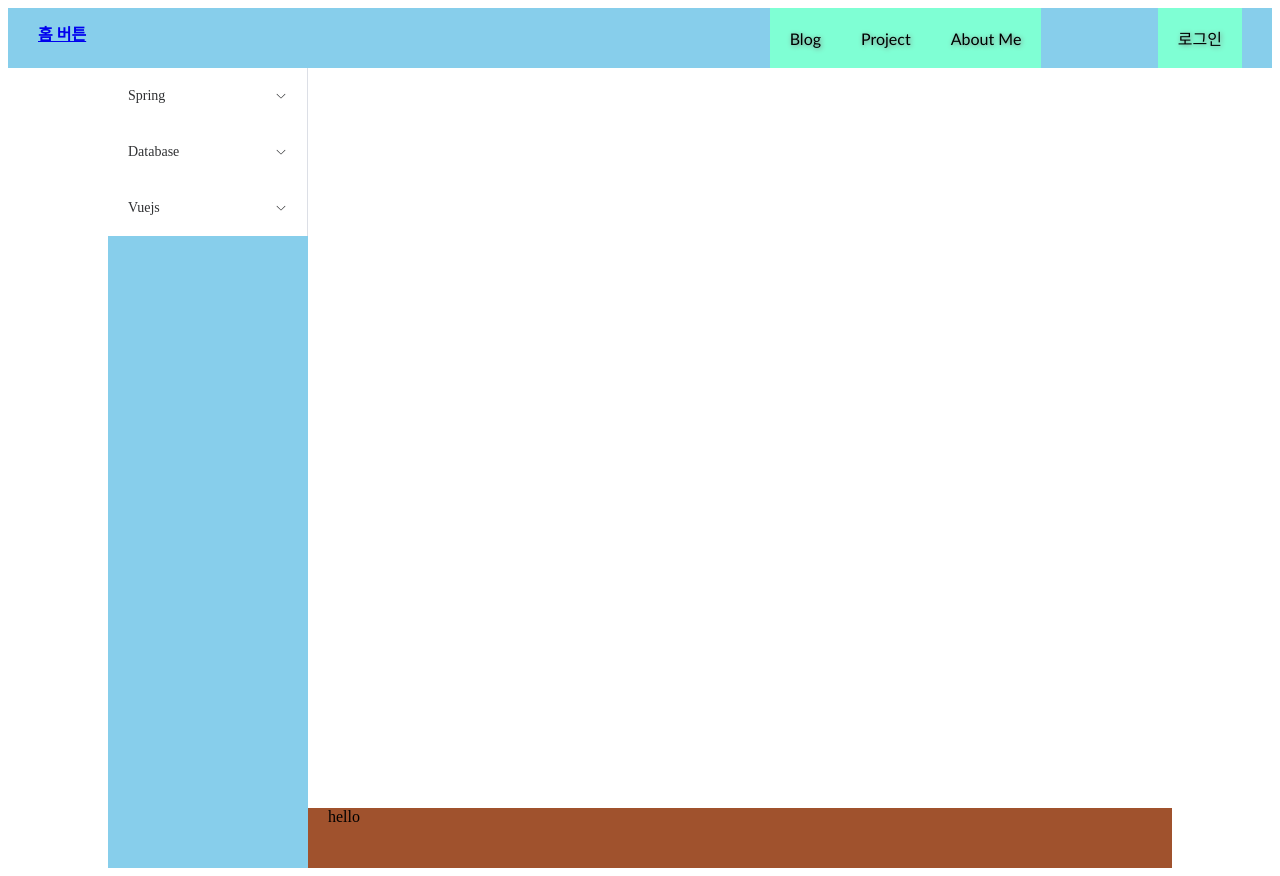
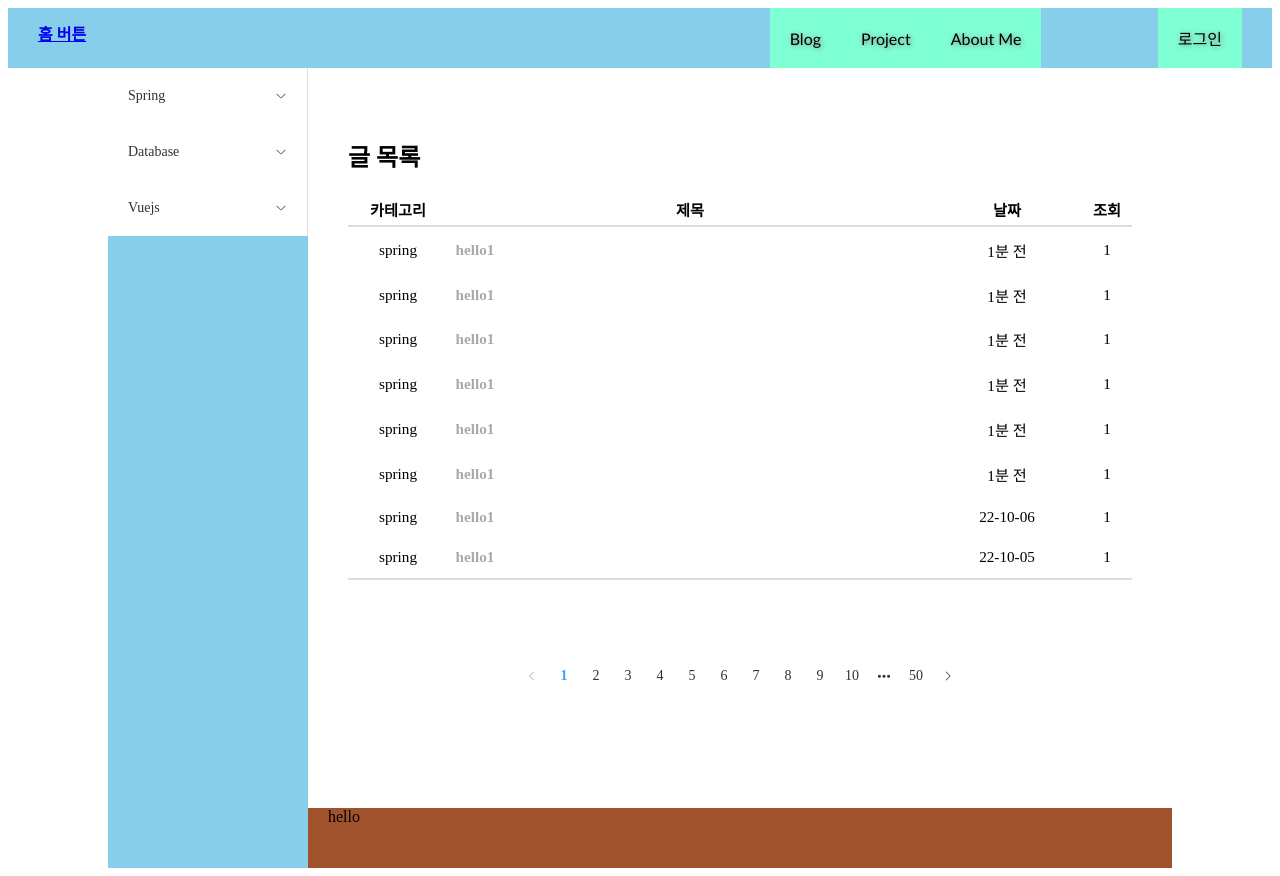
Before and after one commit to hgleeee/hgleeee-blog-frontend, a Vue app: page /posts in a window 1280 px wide. Built offline with nearby package versions, Linux system fonts and the light colour scheme.

Commit message:
[#3] feat: 글 목록 페이지 구성

```diff
--- a/src/router/index.ts
+++ b/src/router/index.ts
@@ -1,6 +1,7 @@
 import { createRouter, createWebHistory } from 'vue-router'
 import HomeView from '@/views/HomeView.vue'
 import WriteView from '@/views/WriteView.vue'
+import PostPageView from '@/views/PostPageView.vue'
 
 const router = createRouter({
   history: createWebHistory(import.meta.env.BASE_URL),
@@ -14,6 +15,11 @@ const router = createRouter({
       path: '/write',
       name: 'write',
       component: WriteView
+    },
+    {
+      path: '/posts',
+      name: 'post',
+      component: PostPageView
     }
     // {
     //   path: '/about',
--- /dev/null
+++ b/src/views/PostPageView.vue
@@ -0,0 +1,148 @@
+<script setup lang="ts">
+import { reactive, onMounted } from 'vue'
+
+interface TableData {
+    category: string,
+    title: string,
+    date: string,
+    view: number,
+}
+
+const tableHead: Array<string> = ['카테고리', '제목', '날짜', '조회'];
+
+const tableData: Array<TableData> = reactive([
+    {category:'spring', title:'hello1', date:'1분 전', view:1},
+    {category:'spring', title:'hello1', date:'1분 전', view:1},
+    {category:'spring', title:'hello1', date:'1분 전', view:1},
+    {category:'spring', title:'hello1', date:'1분 전', view:1},
+    {category:'spring', title:'hello1', date:'1분 전', view:1},
+    {category:'spring', title:'hello1', date:'1분 전', view:1},
+    {category:'spring', title:'hello1', date:'22-10-06', view:1},
+    {category:'spring', title:'hello1', date:'22-10-05', view:1},
+]);
+
+const pageSize = 20;
+
+onMounted(() => {
+
+});
+</script>
+
+<template>
+<div>
+    <div id="container">
+        <h2>글 목록</h2>
+        <div id="body">
+            <table>
+                <thead>
+                    <tr>
+                        <th v-for="(head, i) in tableHead" :key="i">{{ head }}</th>
+                    </tr>
+                </thead>
+                <tbody>
+                    <tr v-for="(data, i) in tableData" :key="i">
+                        <td>{{ data.category }}</td>
+                        <td><a href="#">{{ data.title }}</a></td>
+                        <td>{{ data.date }}</td>
+                        <td>{{ data.view }}</td>
+                    </tr>
+                </tbody>
+            </table>
+        </div>
+        <div id="pagination">
+            <el-pagination
+                :page-size="pageSize"
+                :pager-count="11"
+                layout="prev, pager, next"
+                :total="1000"
+            />
+        </div>
+    </div>
+</div>
+</template>
+
+<style lang="scss" scoped>
+$primary-color: #008cba;
+$gray-color: #ddd;
+$medium-up: 600px;
+$large-up: 1000px;
+$global-radius: 4px;
+
+@mixin heading-font-regular {
+  font-family: 'Helvetica', 'Helvetica Neue', 'Arial', sans-serif;
+}
+
+#container {
+    padding: 30px 20px;
+
+    #pagination {
+        display: flex;
+        justify-content: center;
+        .el-pagination {
+            padding: 50px;
+        }
+    }
+
+}
+
+a {
+    color: #222;
+    font-weight: bold;
+    text-decoration: none;
+}
+
+table {
+    border-collapse: collapse;
+    width: 100%;
+    margin: 0 0 2em;
+    font-size: 0.95rem;
+    thead {
+        border-bottom: 2px solid $gray-color;
+        th {
+            padding: 0.35em 0 .35em;
+            font-weight: 400;
+            text-align: center;
+            @include heading-font-regular;
+            font-weight: bold;
+
+            &:nth-child(1) {
+                width: 100px;
+            }
+            &:nth-child(3) {
+                width: 150px;
+            }
+            &:nth-child(4) {
+                width: 50px;
+            }
+        }
+    }
+    tbody {
+        border-bottom: 2px solid $gray-color;
+
+        tr {
+            border-bottom: 2px #ddd;
+        }
+
+        td {
+            padding: .75em 0;
+            text-align: center;
+
+            &:nth-child(2) {
+                text-align: left;
+                padding: .75em 0.5em;
+            }
+
+            a {
+                color: darkgray;
+                text-decoration: none;
+                display: inline-block;
+                margin: 0 .5em 0 0;
+                &:hover, &:active, &:focus {
+                    color: darken($primary-color, 10%);
+                    border: none;
+                }
+            }
+        }
+    }
+}
+</style>
--- a/src/views/WriteView.vue
+++ b/src/views/WriteView.vue
@@ -73,7 +73,7 @@ const updateEditor = function(value: string) {
 }
 
 .line {
-    width: 100%;
+    width: 50%;
     height: 0;
     margin: 30px 0 30px 120px;
     border-top: 1px solid var(--el-border-color);
```
